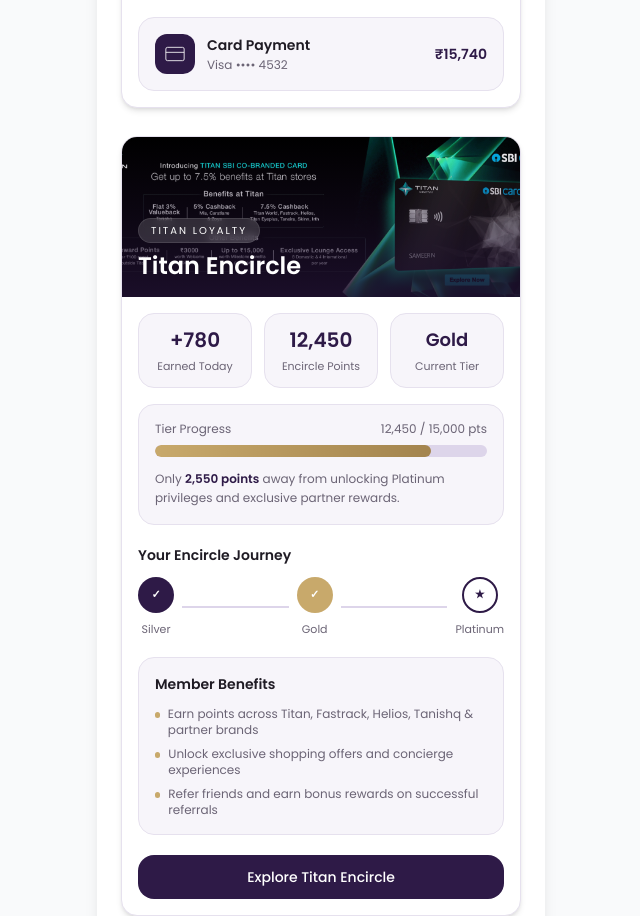
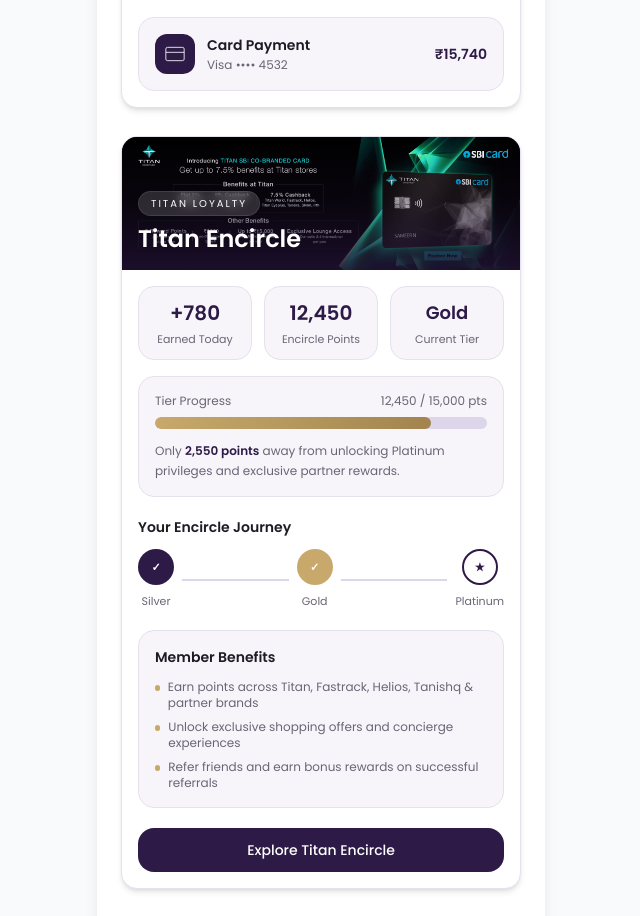
Before and after one commit to aadi310/Titan-Group-Smart-Receipt, a Next.js app: page / in a window 1280 px wide. Shown: the part 1100-2016 px from the top of the page, without its empty margins (319-959 px from the left). Built offline with nearby package versions, Linux system fonts and the light colour scheme; grey boxes are pictures that could not be loaded.

Commit message:
Update page.tsx

```diff
--- a/app/page.tsx
+++ b/app/page.tsx
@@ -1300,16 +1300,16 @@ Powered by RDEP
 <div className="bg-white rounded-2xl shadow-md border border-[#E6E1EE] mt-4 mx-3 overflow-hidden">
 
   {/* Banner */}
-  <div className="relative">
+<div className="relative bg-[#1E102E]">
 
   <img
     src="/images/design-mode/Titan-sbi-1400.jpg"
     alt="Titan Encircle"
-      className="w-full h-40 object-cover"
+    className="w-full h-auto object-contain"
   />
 
   {/* Overlay */}
-    <div className="absolute inset-0 bg-gradient-to-t from-[#1E102E]/90 via-[#1E102E]/40 to-transparent" />
+  <div className="absolute inset-0 bg-gradient-to-t from-[#1E102E]/90 via-[#1E102E]/30 to-transparent" />
 
   {/* Text Content */}
   <div className="absolute bottom-4 left-4 right-4 text-white">
@@ -1331,7 +1331,6 @@ Powered by RDEP
   </div>
 
 </div>
-
 
   <div className="p-4">
 
```
Lines whose indentation alone changed are shown as unchanged.
